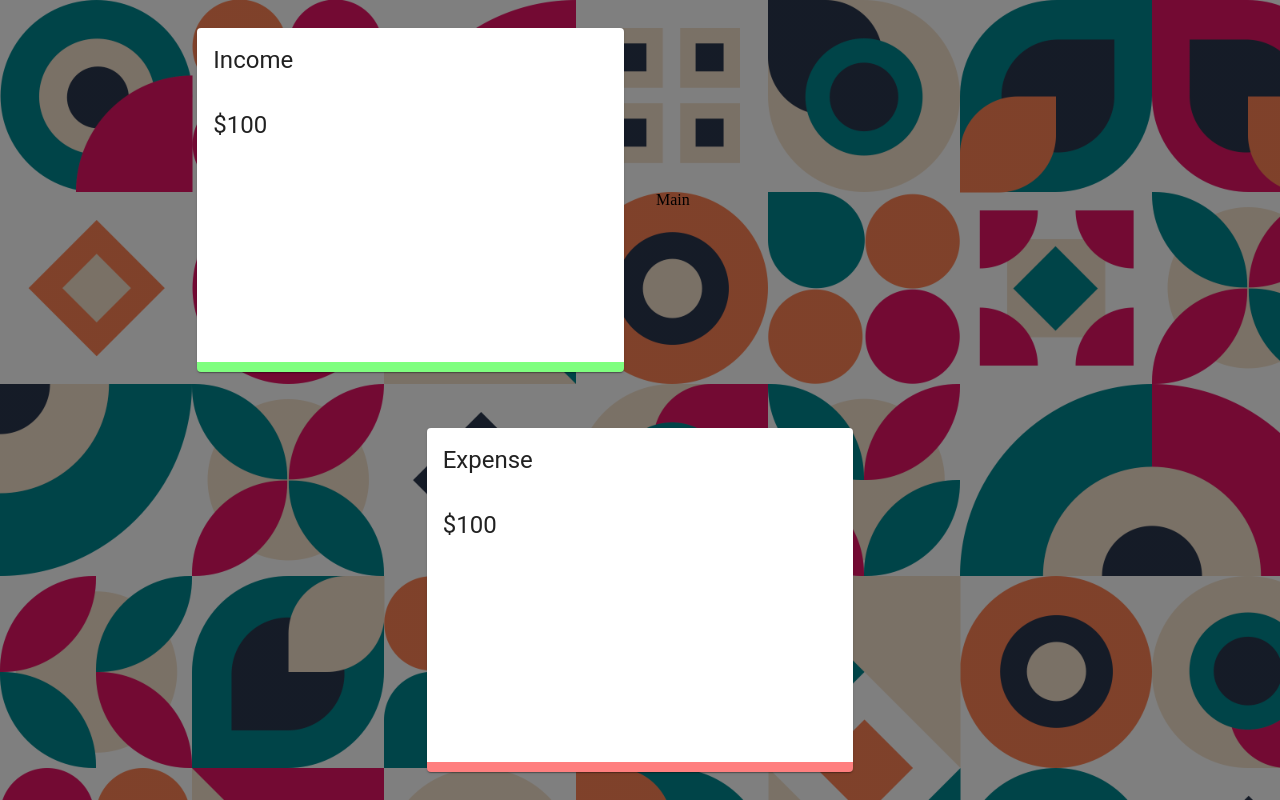
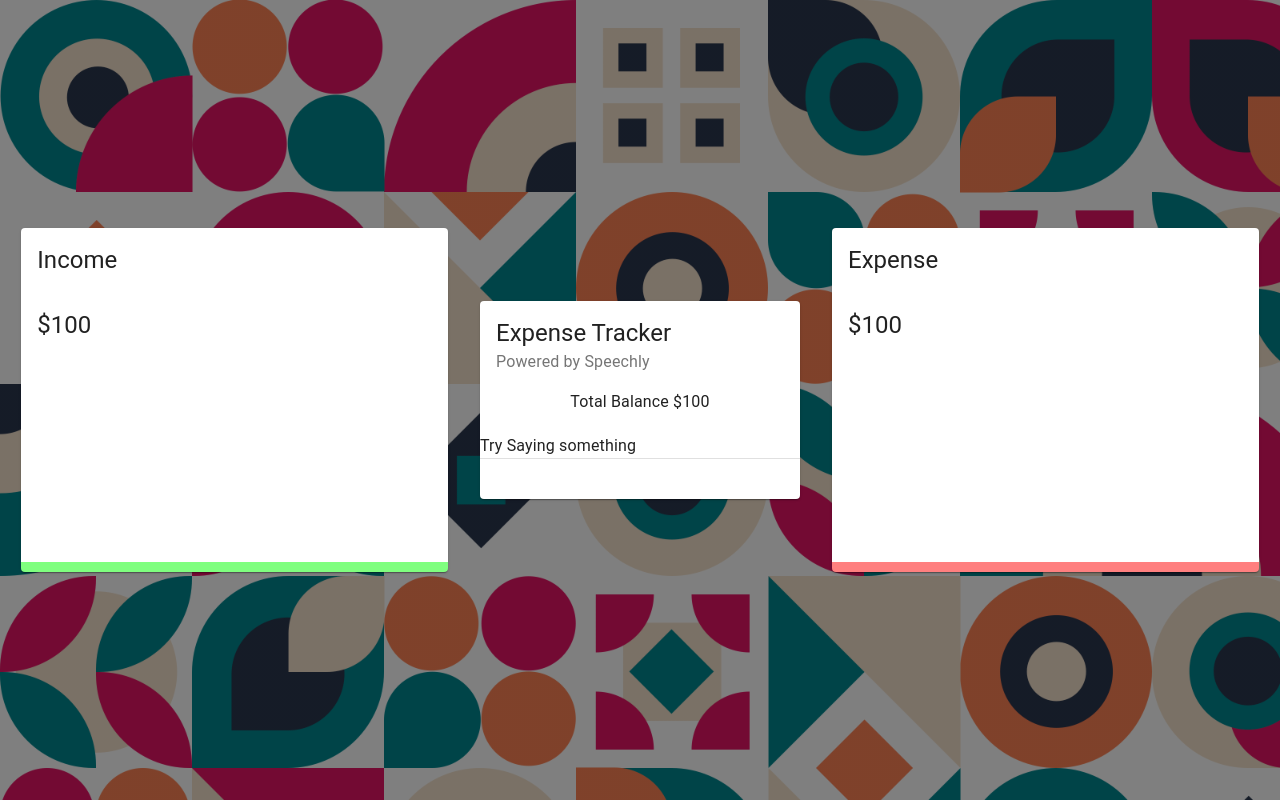
Before and after one commit to UnkleTayo/voice-expense-tracker, a React (Create React App) app: page / in a window 1280 px wide. Built offline with nearby package versions, Linux system fonts and the light colour scheme.

Commit message:
Added the Main Component and fixed styling]

```diff
--- a/src/App.js
+++ b/src/App.js
@@ -2,6 +2,7 @@ import React from 'react';
 import { Grid } from '@material-ui/core';
 import Details from './Components/Details/Details';
 import useStyles from './styles';
+import Main from './Components/Details/Main';
 
 const App = () => {
   const classes = useStyles();
@@ -18,8 +19,8 @@ const App = () => {
         <Grid item xs={12} sm={4}>
           <Details title='Income' />
         </Grid>
-        <Grid item xs={12} sm={4}>
-          Main
+        <Grid item xs={12} sm={3}>
+          <Main />
         </Grid>
         <Grid item xs={12} sm={4}>
           <Details title='Expense' />
--- a/src/Components/Details/Main.jsx
+++ b/src/Components/Details/Main.jsx
@@ -4,11 +4,34 @@ import {
   CardHeader,
   CardContent,
   Typography,
+  Grid,
   Divider,
 } from '@material-ui/core';
 
+import useStyles from './styles';
+
 const Main = () => {
-  return <div></div>;
+  const classes = useStyles();
+  return (
+    <Card className={classes.root}>
+      <CardHeader title='Expense Tracker' subheader='Powered by Speechly' />
+      <Typography align='center' variont='h5'>
+        Total Balance $100
+      </Typography>
+      <Typography
+        variant='subtitle1'
+        style={{ lineHeight: '1.5em', marginTop: '20px' }}
+      >
+        Try Saying something
+      </Typography>
+      <Divider />
+      <CardContent className={classes.CardContent}>
+        <Grid item xs={12}>
+          {/* List */}
+        </Grid>
+      </CardContent>
+    </Card>
+  );
 };
 
 export default Main;
--- /dev/null
+++ b/src/Components/Main/Form/styles.js
@@ -0,0 +1,12 @@
+import { makeStyles } from '@material-ui/core/styles';
+
+export default makeStyles(() => ({
+  radioGroup: {
+    display: 'flex',
+    justifyContent: 'center',
+    marginBottom: '-10px',
+  },
+  button: {
+    marginTop: '20px',
+  },
+}));
--- /dev/null
+++ b/src/Components/Main/styles.js
@@ -0,0 +1,24 @@
+import { makeStyles } from '@material-ui/core/styles';
+
+export default makeStyles((theme) => ({
+  media: {
+    height: 0,
+    paddingTop: '56.25%', // 16:9
+  },
+  expand: {
+    transform: 'rotate(0deg)',
+    marginLeft: 'auto',
+    transition: theme.transitions.create('transform', {
+      duration: theme.transitions.duration.shortest,
+    }),
+  },
+  expandOpen: {
+    transform: 'rotate(180deg)',
+  },
+  cardContent: {
+    paddingTop: 0,
+  },
+  divider: {
+    margin: '20px 0',
+  },
+}));
```
Also changed, not shown: src/Components/Main/Form/form.jsx (added, +17 -0 lines), src/styles.js (+0 -25 lines).
